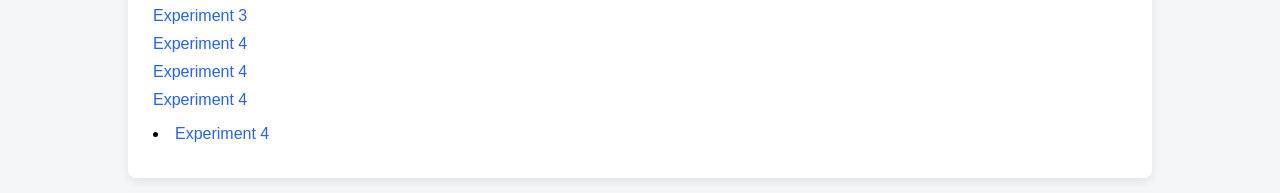
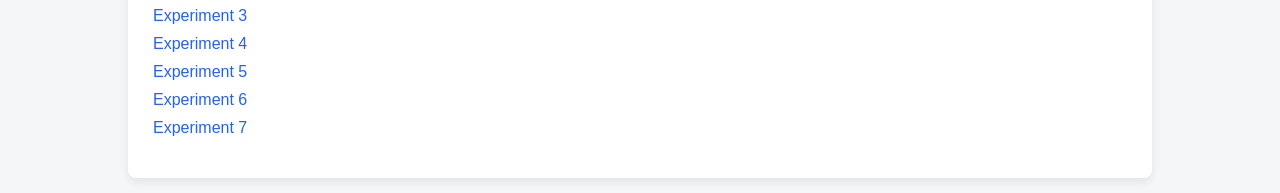
Before and after one commit to Ronak25034/Containerization, a plain HTML site: page index.html in a window 1280 px wide. Shown: the part 369-562 px from the top of the page. Drawn offline with Linux system fonts and the light colour scheme.

Commit message:
Update index.html

```diff
--- a/index.html
+++ b/index.html
@@ -79,9 +79,10 @@
                 <li><a href="Lab/Experiment2/">Experiment 2</a></li>
                 <li><a href="Lab/Experiment3/">Experiment 3</a></li>
                 <li><a href="Lab/Experiment4/">Experiment 4</a></li>
-                <li><a href="Lab/Experiment5/">Experiment 4</a></li>
-                <li><a href="Lab/Experiment6/">Experiment 4</a></li>
-            </ul><li><a href="Lab/Experiment7/">Experiment 4</a></li>
+                <li><a href="Lab/Experiment5/">Experiment 5</a></li>
+                <li><a href="Lab/Experiment6/">Experiment 6</a></li>
+                <li><a href="Lab/Experiment7/">Experiment 7</a></li>
+            </ul>
         </div>
         <div class="section">
             <h2>Theory</h2>
```
